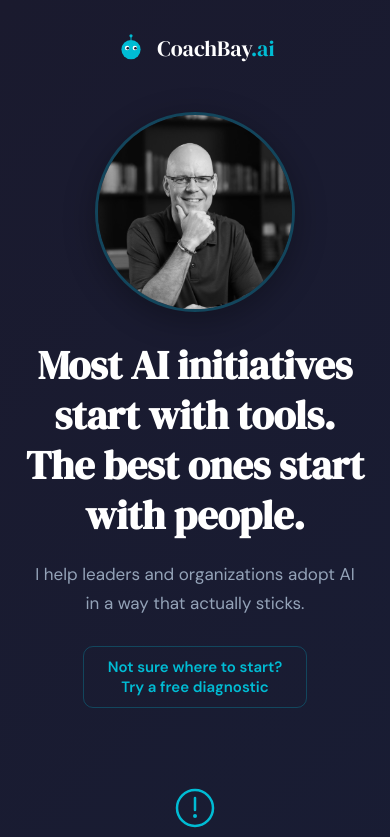
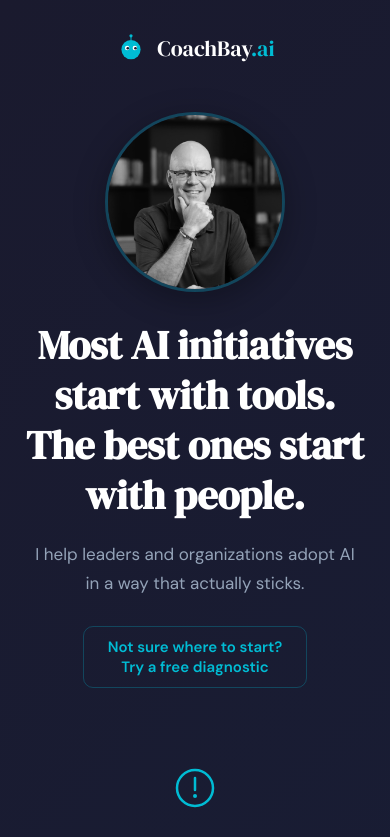
Before and after one commit to coachbay/site, a React (Vite) app: page / in a window 390 px wide. Shown: the top 837 px of the page. Built offline with nearby package versions, Linux system fonts and the light colour scheme.

Commit message:
Fix hero: bigger photo (240px), better centering with padding, smaller photo on mobile (180px)

```diff
--- a/LandingPage.jsx
+++ b/LandingPage.jsx
@@ -206,9 +206,9 @@ export default function LandingPage({ onNavigate }) {
             </a>
           </div>
           <div className="hero-photo">
-            <div style={{
-              width: 200,
-              height: 200,
+            <div className="hero-photo-circle" style={{
+              width: 240,
+              height: 240,
               borderRadius: "50%",
               overflow: "hidden",
               border: `3px solid ${CYAN}44`,
@@ -217,9 +217,10 @@ export default function LandingPage({ onNavigate }) {
               <img
                 src="/tomas.jpg"
                 alt="Tomas Bay"
+                className="hero-photo-img"
                 style={{
-                  width: 200,
-                  height: 200,
+                  width: 240,
+                  height: 240,
                   borderRadius: "50%",
                   objectFit: "cover",
                   objectPosition: "center 15%",
--- a/index.css
+++ b/index.css
@@ -51,14 +51,16 @@ body {
 .hero-layout {
   display: flex;
   align-items: center;
-  gap: 48px;
-  max-width: 900px;
+  gap: 56px;
+  max-width: 860px;
   margin: 0 auto;
   text-align: left;
+  padding: 0 40px;
 }
 
 .hero-text {
   flex: 1;
+  max-width: 520px;
 }
 
 .hero-photo {
@@ -86,9 +88,20 @@ body {
     flex-direction: column;
     text-align: center;
     gap: 28px;
+    padding: 0;
   }
 
   .hero-photo {
     order: -1;
   }
+
+  .hero-photo-circle {
+    width: 180px !important;
+    height: 180px !important;
+  }
+
+  .hero-photo-img {
+    width: 180px !important;
+    height: 180px !important;
+  }
 }
```
Also changed, not shown: 6 other files (tests, documents, lock files or other folders).
